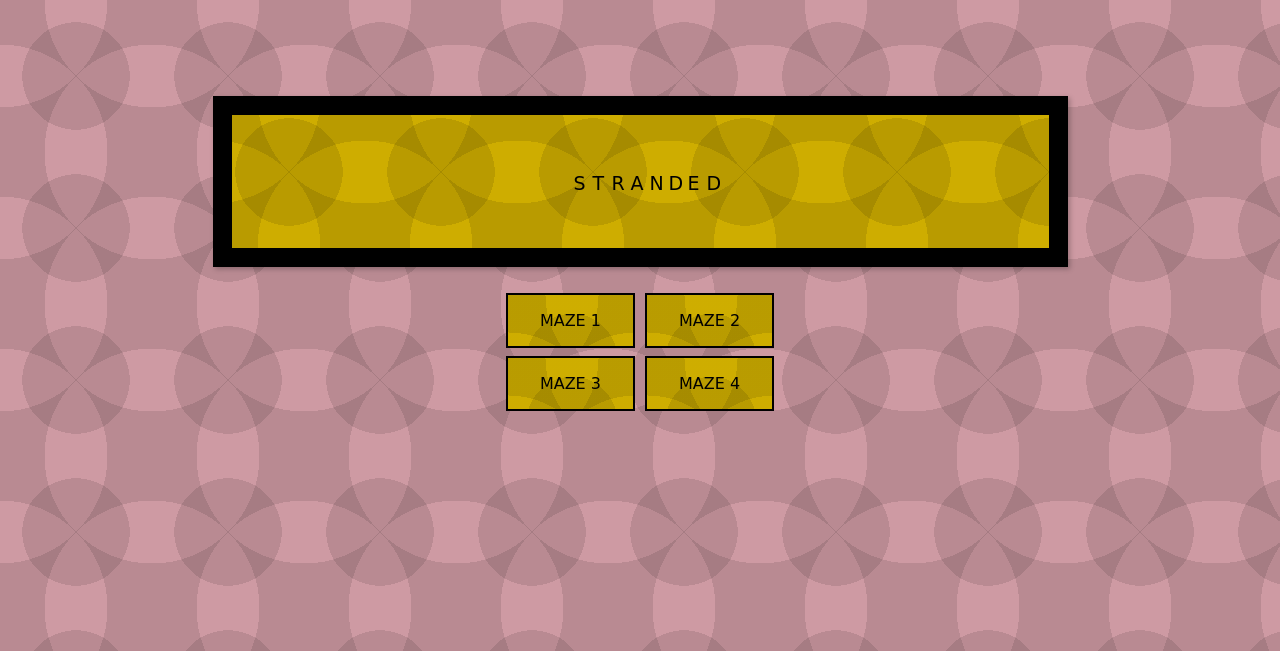
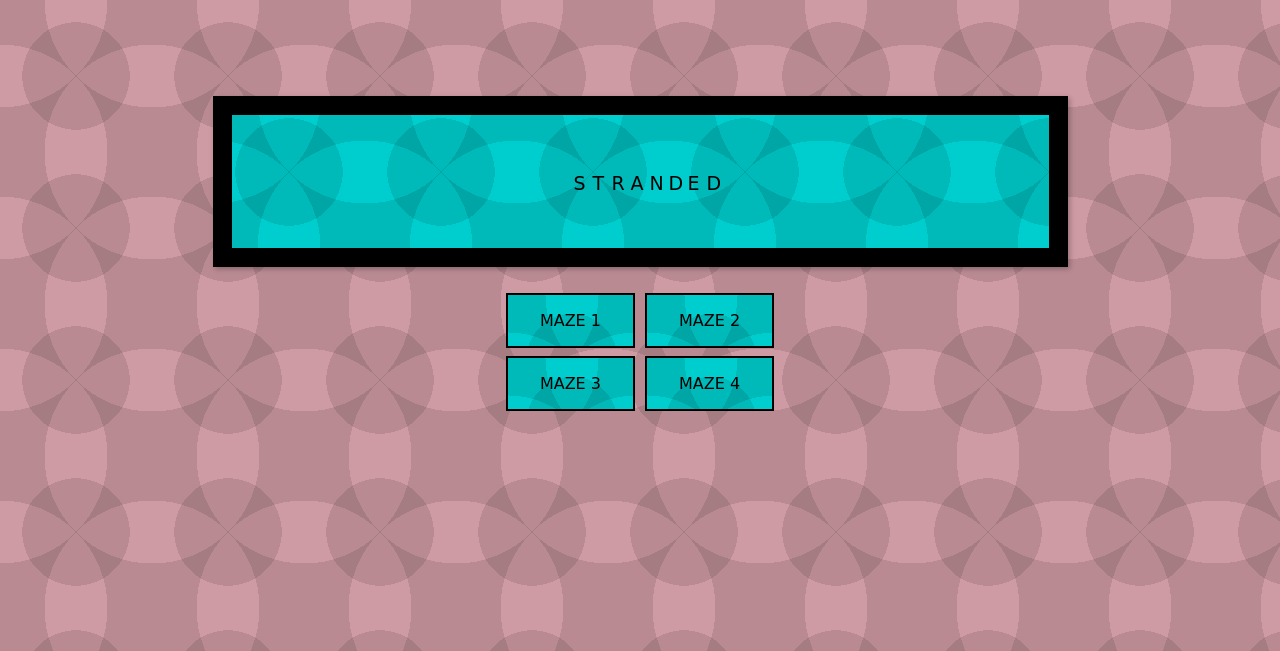
Before and after one commit to strandedsog/immunity-maze, a PHP site: page /index.php in a window 1280 px wide. Shown: the top 651 px of the page. Run offline with PHP 8.4, Linux system fonts and the light colour scheme.

Commit message:
Add files via upload

```diff
--- a/mazing.css
+++ b/mazing.css
@@ -13,7 +13,7 @@ body {
 }
 #maze {
   /*background-color: cyan; */
-  background-color: gold;
+  background-color: cyan;
   background-image: radial-gradient(circle at 0% 0%, transparent 50%, rgba(0,0,0,0.1) 50%), radial-gradient(circle at center, rgba(0,0,0,0.1) 50%, transparent 50%), radial-gradient(circle at 100% 100%, transparent 50%, rgba(0,0,0,0.1) 50%), radial-gradient(circle at 0% 100%, transparent 50%, rgba(0,0,0,0.1) 50%), radial-gradient(circle at 100% 0%, transparent 50%, rgba(0,0,0,0.1) 50%);
   background-size: 8em 8em;
 }
@@ -146,7 +146,7 @@ body {
 }
 
 .button1 {
-  background-color: gold;
+  background-color: cyan;
   background-size: 8em 8em;
   background-image: radial-gradient(circle at 0% 0%, transparent 50%, rgba(0,0,0,0.1) 50%), radial-gradient(circle at center, rgba(0,0,0,0.1) 50%, transparent 50%), radial-gradient(circle at 100% 100%, transparent 50%, rgba(0,0,0,0.1) 50%), radial-gradient(circle at 0% 100%, transparent 50%, rgba(0,0,0,0.1) 50%), radial-gradient(circle at 100% 0%, transparent 50%, rgba(0,0,0,0.1) 50%);
   color: black;
```
